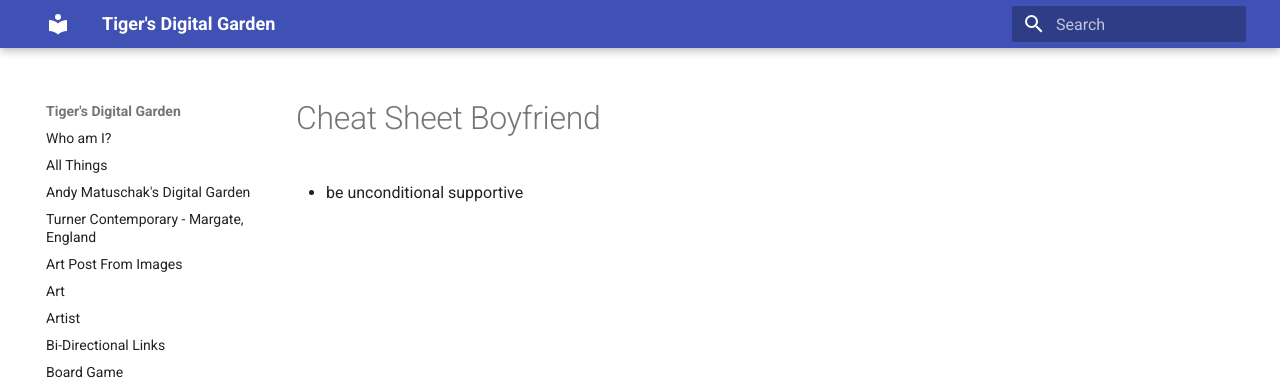
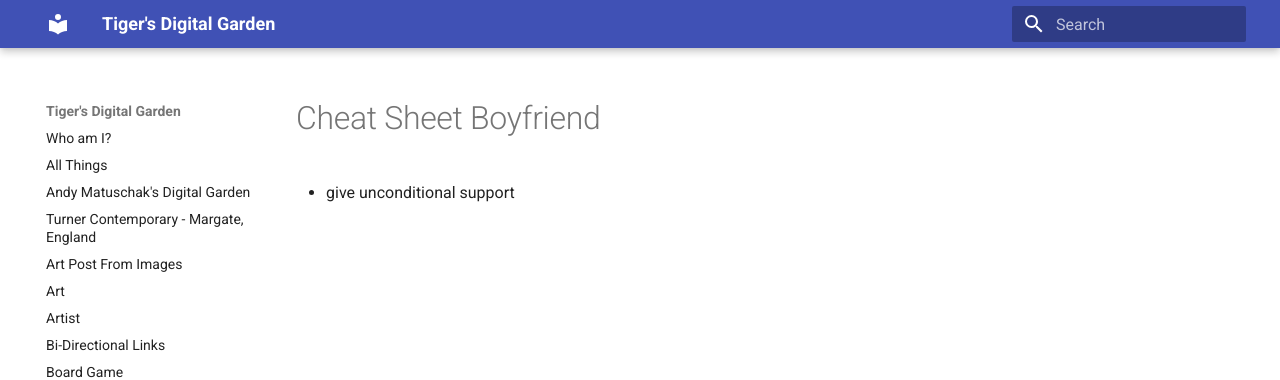
Before and after one commit to ynotstartups/notes, an MkDocs documentation site: the page built from notes/cheat-sheet-boyfriend.md, in a window 1280 px wide. Shown: the top 380 px of the page. Built offline with MkDocs 1.6.1 and Material for MkDocs 9.7.7, drawn with Linux system fonts in a browser that asks for light colours.

Commit message:
fix gramma

```diff
--- a/notes/cheat-sheet-boyfriend.md
+++ b/notes/cheat-sheet-boyfriend.md
@@ -1,3 +1,3 @@
 # Cheat Sheet Boyfriend
 
-- be unconditional supportive
+- give unconditional support
```
